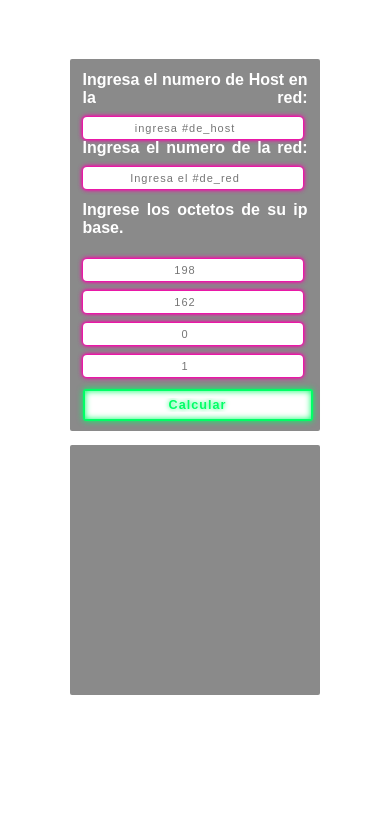
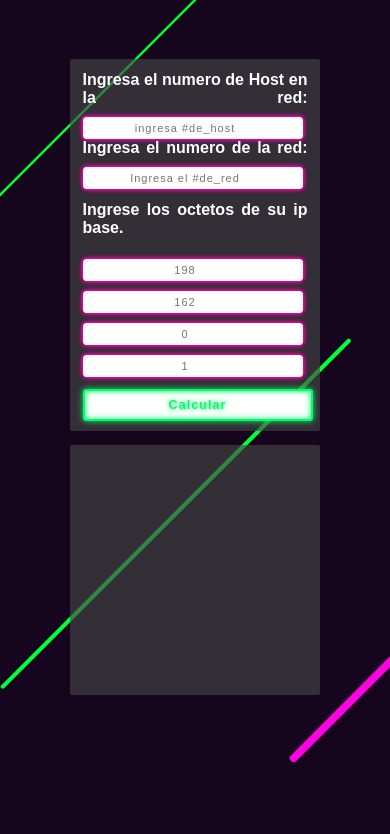
Before and after one commit to antcodernez/subneatting, a plain HTML site: page Subneteo/subneteo.html in a window 390 px wide. Shown: the part 225-1059 px from the top of the page. Drawn offline with Linux system fonts and the light colour scheme; the site is published under a folder, as on GitHub Pages, so addresses that start at the root find nothing.

Commit message:
Hot fix background

```diff
--- a/Subneteo/index.js
+++ b/Subneteo/index.js
@@ -24,7 +24,7 @@ function calcularIP()
 
         // rangos IPS segun el tipo de IP
         const rangoIPClaseA = [0, 1, 2, 3, 4, 5, 6, 7, 8, 9, 10, 11, 12, 13, 14, 15, 16,17, 18, 19, 18, 19, 20, 21, 22, 23, 24, 25, 26, 27, 28, 29, 30, 31, 32, 33, 34, 35, 36,127];
-        const rangoIPClaseB = [128, 129,191];
+        const rangoIPClaseB = [128, 129, 130, 131, 132, 133, 134, 135, 136, 137, 138, 139, 140, 141, 142, 143, 144, 145, 146, 147, 148, 149, 150, 151, 152, 153, 154, 155, 156, 157, 158, 159, 160, 191];
         const rangoIPClaseC = [192, 193, 194, 195, 196, 197, 198, 199, 200, 201, 202, 203, 204, 205, 206, 207, 208, 209, 210, 211, 212, 213, 214, 215, 216, 217, 218, 219, 220, 221, 222, 223];
 
 
--- a/style/stylesHaziel.css
+++ b/style/stylesHaziel.css
@@ -209,9 +209,10 @@ main p, b {
     /* Responsive design for navbar */
 
     /* Responsive design for main */
-    body {
-        background-image: url(/Images/background-mobile-loading.svg);
-    }
+    body
+        {
+            background-image: url(../Images/background-mobile-loading.svg);
+        }
 
     main p, b {
         font-size: 14px;
```
